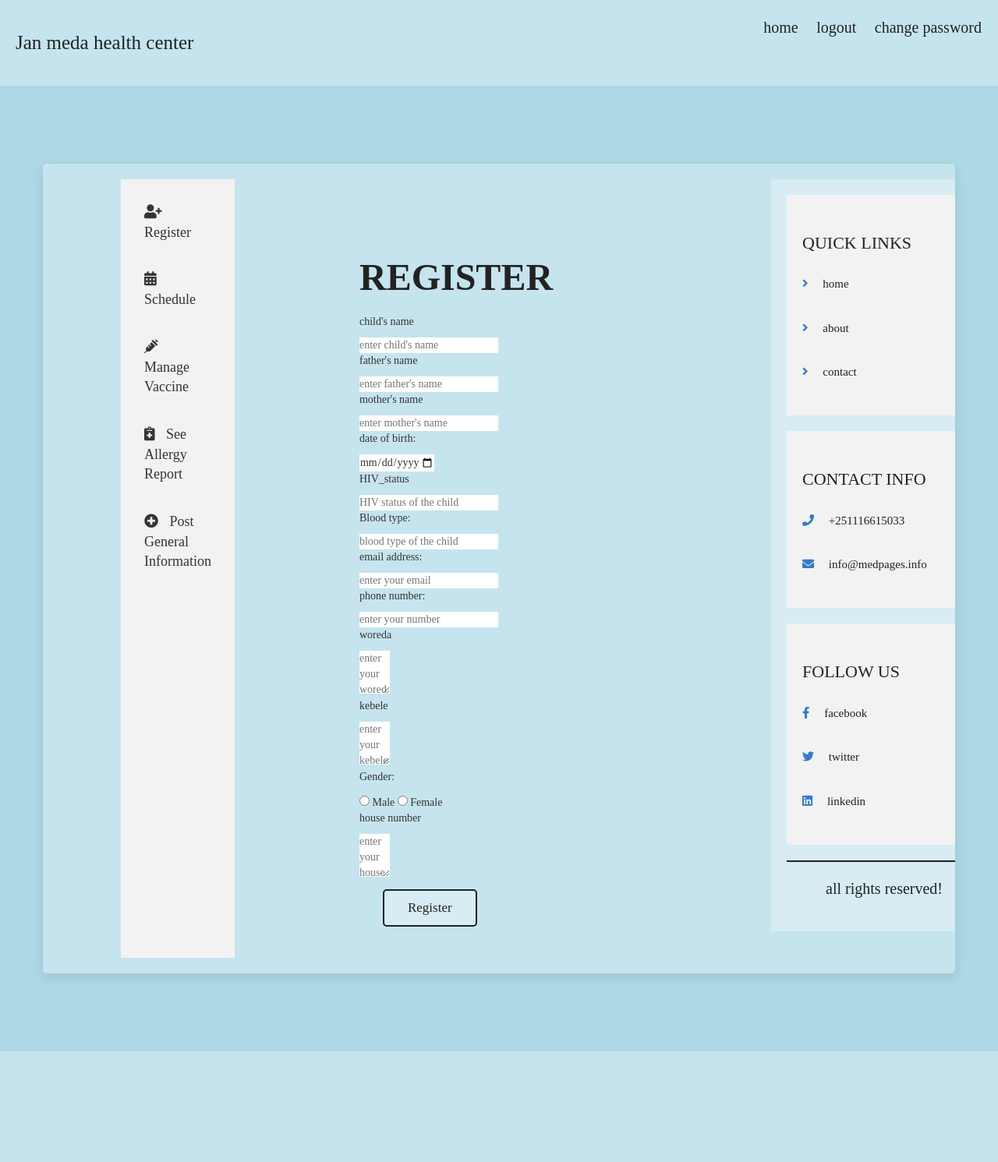
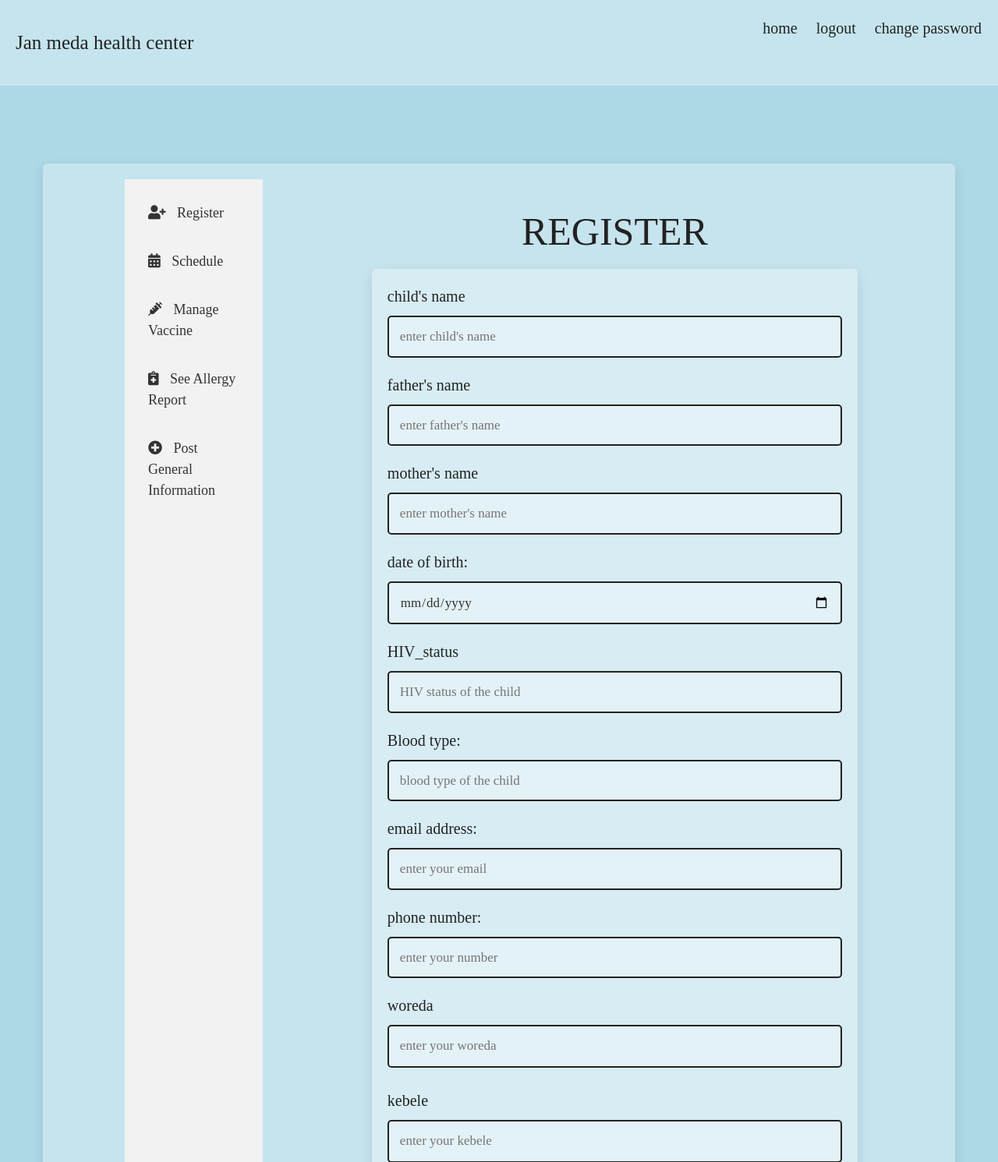
Before and after one commit to lensesorsa/lense, a PHP site: page /register.php in a window 1280 px wide. Shown: the top 1491 px of the page at 78% size. Before the commit the page ends 1349 px from the top, so only its background shows below. Run offline with PHP 8.4, Linux system fonts and the light colour scheme.

Commit message:
Update register.php

```diff
--- a/register.php
+++ b/register.php
@@ -176,6 +176,35 @@
         span.error {
             color: #FF0000;
         }
+
+    </style>
+    <meta charset="UTF-8">
+    <meta http-equiv="X-UA-Compatible" content="IE=edge">
+    <meta name="viewport" content="width=device-width, initial-scale=1.0">
+    <title>Register</title>
+
+
+    <!-- Add the Bootstrap CSS file -->
+<link rel="stylesheet" href="https://maxcdn.bootstrapcdn.com/bootstrap/3.4.1/css/bootstrap.min.css">
+
+<!-- Add the jQuery library -->
+<script src="https://ajax.googleapis.com/ajax/libs/jquery/3.5.1/jquery.min.js"></script>
+
+<!-- Add the Bootstrap JS file -->
+<script src="https://maxcdn.bootstrapcdn.com/bootstrap/3.4.1/js/bootstrap.min.js"></script>
+
+    <!-- font awesome cdn link  -->
+    <link rel="stylesheet" href="https://cdnjs.cloudflare.com/ajax/libs/font-awesome/5.15.4/css/all.min.css">
+
+    <!-- swiper css link  -->
+    <link rel="stylesheet" href="https://unpkg.com/swiper@7/swiper-bundle.min.css" />
+
+    <!-- custom css file link  -->
+    <link rel="stylesheet" href="css/style.css">
+
+</head>
+<style>
+  /* Reset styles */
 * {
    box-sizing: border-box;
    margin: 0;
@@ -284,36 +313,11 @@
 .btn:hover {
    background-color: #0056b3;
 }
-
 </style>
-    <meta charset="UTF-8">
-    <meta http-equiv="X-UA-Compatible" content="IE=edge">
-    <meta name="viewport" content="width=device-width, initial-scale=1.0">
-    <title>Register</title>
 
 
-    <!-- Add the Bootstrap CSS file -->
-<link rel="stylesheet" href="https://maxcdn.bootstrapcdn.com/bootstrap/3.4.1/css/bootstrap.min.css">
-
-<!-- Add the jQuery library -->
-<script src="https://ajax.googleapis.com/ajax/libs/jquery/3.5.1/jquery.min.js"></script>
-
-<!-- Add the Bootstrap JS file -->
-<script src="https://maxcdn.bootstrapcdn.com/bootstrap/3.4.1/js/bootstrap.min.js"></script>
-
-    <!-- font awesome cdn link  -->
-    <link rel="stylesheet" href="https://cdnjs.cloudflare.com/ajax/libs/font-awesome/5.15.4/css/all.min.css">
-
-    <!-- swiper css link  -->
-    <link rel="stylesheet" href="https://unpkg.com/swiper@7/swiper-bundle.min.css" />
-
-    <!-- custom css file link  -->
-    <link rel="stylesheet" href="css/style.css">
-
-</head>
-
 <body style="background-image:none; background-color:lightblue">
-<?php @include 'NKhome.php'; ?>
+<?php @include 'header.php'; ?>
 
     <div class="container">
     <div class="row">
@@ -323,8 +327,7 @@
             </div>
         </div>
         <div class="col-9">
-                <div class="content">
-                    <section class="cntact"></section>
+            <section class="contact">
                 <h1 class="heading">register</h1>
                 <form action="" method="post">
                     <div class="flex">
@@ -399,8 +402,6 @@
                         <span class="error" style="color: red;"> <?php echo $housenoErr; ?></span>
                         <textarea name="house_no" placeholder="enter your house number" required cols="3" rows="3" style="height: 5.5rem;"></textarea>
                     </div>
-
-            </div>
                     <input type="submit" value="register" name="register" id="register" class="btn">
                     <!-- Modal -->
                     <div class="modal fade" id="myModal" role="dialog">
@@ -412,35 +413,20 @@
                         <h4 class="modal-title">Registration Successful</h4>
                         <div class="modal-body">
                             <p>Your registration has been successful.</p>
-            <p>thank you.</p>
-            <p>thank you.</p>
-        </div>
-
                         </div>
                     <div class="modal-footer">
                     <button type="button" class="btn btn-default" data-dismiss="modal">Close</button>
                     </div>
                     </div>
+                    </div>
+                    </div>
+                </form>
+            </section>
 
         </div>
     </div>
-        </form>
-
 </div>
-            </div>
-
-        <section class="contact">
-
-
- <!-- <div class="box">
-  <a href="register.php"><i class="fas fa-angle-right"></i> register</a>
-  <a href="schedule.php"><i class="fas fa-angle-right"></i> schedule</a>
-  <a href="vaccinemanagement.php"><i class="fas fa-angle-right"></i> manage vaccine</a>
-  <a href="seeallergyreport.php"><i class="fas fa-angle-right"></i> see allergy report</a>
-  <a href="content.php"><i class="fas fa-angle-right"></i> add content</a>
-</div>-->
-        </section>
-
+<?php @include 'footer.php'; ?>
 <script>
     $(document).ready(function(){
         $("#myModal").modal('hide');
@@ -450,12 +436,10 @@
         });
     });
 </script>
-        <?php @include 'footer.php'; ?>
     </div>
     <!-- swiper js link  -->
     <script src="https://unpkg.com/swiper@7/swiper-bundle.min.js"></script>
     <!-- custom js file link  -->
     <script src="js/script.js"></script>
 </body>
-
 </html>
```
Lines whose indentation alone changed are shown as unchanged.
